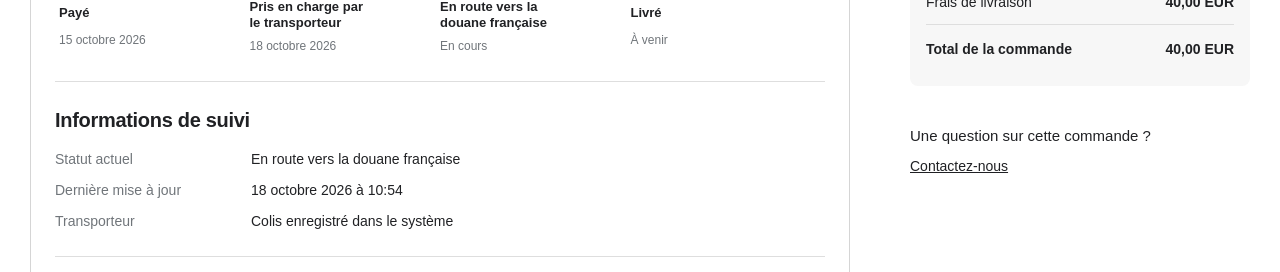
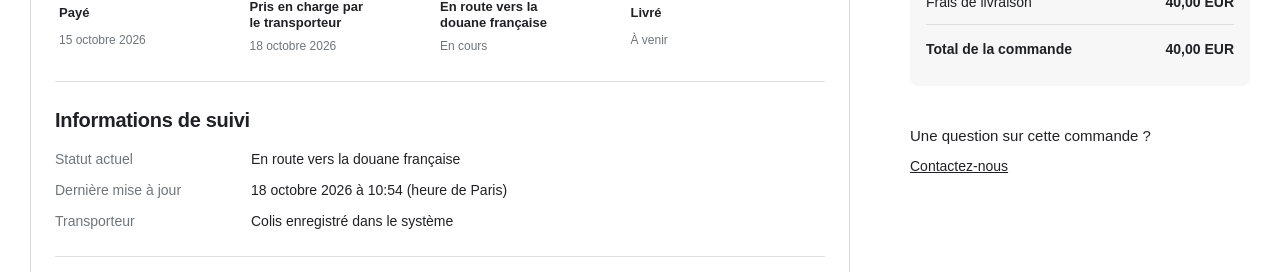
Before and after one commit to Yulei-cn/car-model-website, a website: page commande-3.html in a window 1280 px wide. Shown: the part 733-1005 px from the top of the page. Drawn offline with Linux system fonts and the light colour scheme.

Commit message:
Label Golf tracking time in Paris timezone

```diff
--- a/commande-3.html
+++ b/commande-3.html
@@ -17,7 +17,7 @@
             <p class="notice"><span aria-hidden="true">i</span> Le colis a été pris en charge par le transporteur le 18 octobre 2026 et est en route vers la douane française.</p>
             <div class="order-details"><h2>Détails de la commande</h2><dl><div><dt>Passée le</dt><dd>15 octobre 2026</dd></div><div><dt>Vendu par</dt><dd>zhu</dd></div><div><dt>Statut</dt><dd>En route vers la douane française</dd></div></dl></div>
             <section class="progress-section"><h2>Informations sur la livraison</h2><ol class="progress-steps"><li class="complete connector-complete"><span>✓</span><strong>Payé</strong><small>15 octobre 2026</small></li><li class="complete connector-complete"><span>✓</span><strong>Pris en charge par le transporteur</strong><small>18 octobre 2026</small></li><li class="active"><span></span><strong>En route vers la douane française</strong><small>En cours</small></li><li><span></span><strong>Livré</strong><small>À venir</small></li></ol></section>
-            <section class="tracking" id="tracking"><h2>Informations de suivi</h2><dl><div><dt>Statut actuel</dt><dd>En route vers la douane française</dd></div><div><dt>Dernière mise à jour</dt><dd>18 octobre 2026 à 10:54</dd></div><div><dt>Transporteur</dt><dd>Colis enregistré dans le système</dd></div></dl></section>
+            <section class="tracking" id="tracking"><h2>Informations de suivi</h2><dl><div><dt>Statut actuel</dt><dd>En route vers la douane française</dd></div><div><dt>Dernière mise à jour</dt><dd>18 octobre 2026 à 10:54 (heure de Paris)</dd></div><div><dt>Transporteur</dt><dd>Colis enregistré dans le système</dd></div></dl></section>
             <section class="item-information"><h2>Informations sur l'objet</h2><div class="item-content"><img src="./POD/GOLF%208%20GTI/093e007c.webp" alt="Volkswagen VW Golf 8 GTI 1/18, grise" /><div class="item-description"><h3>Volkswagen VW Golf 8 GTI</h3><p>Couleur : Grise</p><p>Échelle : 1/18</p></div></div></section>
             <section class="proof-section"><div><div><h2>Photos de l'objet</h2><p>Photos disponibles pour cette commande.</p></div></div><div class="proof-gallery"><a href="./POD/GOLF%208%20GTI/093e007c.webp" target="_blank"><img src="./POD/GOLF%208%20GTI/093e007c.webp" alt="Volkswagen Golf 8 GTI, photo 1" /></a><a href="./POD/GOLF%208%20GTI/488f6f90.webp" target="_blank"><img src="./POD/GOLF%208%20GTI/488f6f90.webp" alt="Volkswagen Golf 8 GTI, photo 2" /></a><a href="./POD/GOLF%208%20GTI/d6d6d309.webp" target="_blank"><img src="./POD/GOLF%208%20GTI/d6d6d309.webp" alt="Volkswagen Golf 8 GTI, photo 3" /></a></div></section>
           </article>
--- a/logistics.js
+++ b/logistics.js
@@ -23,7 +23,7 @@ const frenchToChinese = {
   "En route vers la douane française": "前往法国海关途中", "6 octobre 2026 à 12:50": "2026 年 10 月 6 日 12:50", "6 octobre 2026 · 12:50": "2026 年 10 月 6 日 · 12:50", "7 octobre 2026 · 17:47": "2026 年 10 月 7 日 · 17:47", "En cours": "处理中", "Livré": "已送达", "À venir": "待更新",
   "7 octobre 2026 à 17:47 — pris en charge par le transporteur": "2026 年 10 月 7 日 17:47 — 快递已取件", "Citroën DS5 Phase 1 · Norev": "雪铁龙 DS5 Phase 1 · Norev", "Couleur : Blanche": "颜色：白色", "Échelle : 1/18": "比例：1/18",
   "18 octobre 2026 à 18:00 — pris en charge par le transporteur": "2026 年 10 月 18 日 18:00 — 快递已取件", "Volkswagen VW Golf 8 GTI · 1/18": "大众 VW Golf 8 GTI · 1/18", "Volkswagen VW Golf 8 GTI": "大众 VW Golf 8 GTI", "Couleur : Grise": "颜色：灰色",
-  "18 octobre 2026 à 10:54": "2026 年 10 月 18 日 10:54",
+  "18 octobre 2026 à 10:54 (heure de Paris)": "2026 年 10 月 18 日 10:54（巴黎时间）",
   "Peugeot 4002, photo 1": "标致 4002，照片 1", "Peugeot 4002, photo 2": "标致 4002，照片 2", "Citroën DS5, photo 1": "雪铁龙 DS5，照片 1", "Citroën DS5, photo 2": "雪铁龙 DS5，照片 2", "Citroën DS5, photo 3": "雪铁龙 DS5，照片 3",
   "Citroën DS5 Phase 1 Norev 1/18, blanche": "雪铁龙 DS5 Phase 1 Norev 1/18，白色", "Volkswagen VW Golf 8 GTI 1/18, grise": "大众 VW Golf 8 GTI 1/18，灰色", "Volkswagen Golf 8 GTI, photo 1": "大众 Golf 8 GTI，照片 1", "Volkswagen Golf 8 GTI, photo 2": "大众 Golf 8 GTI，照片 2", "Volkswagen Golf 8 GTI, photo 3": "大众 Golf 8 GTI，照片 3"
 };
```
